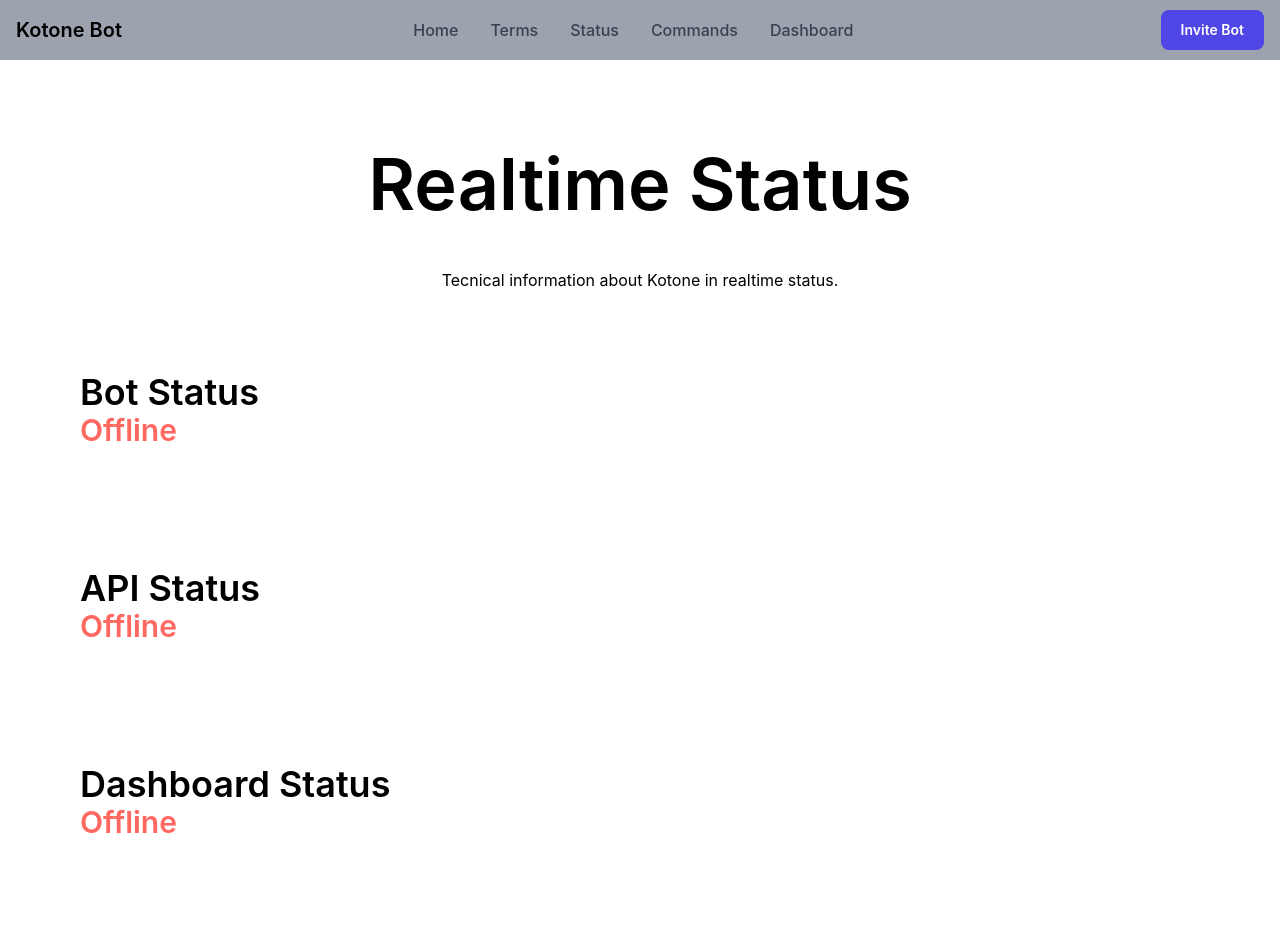
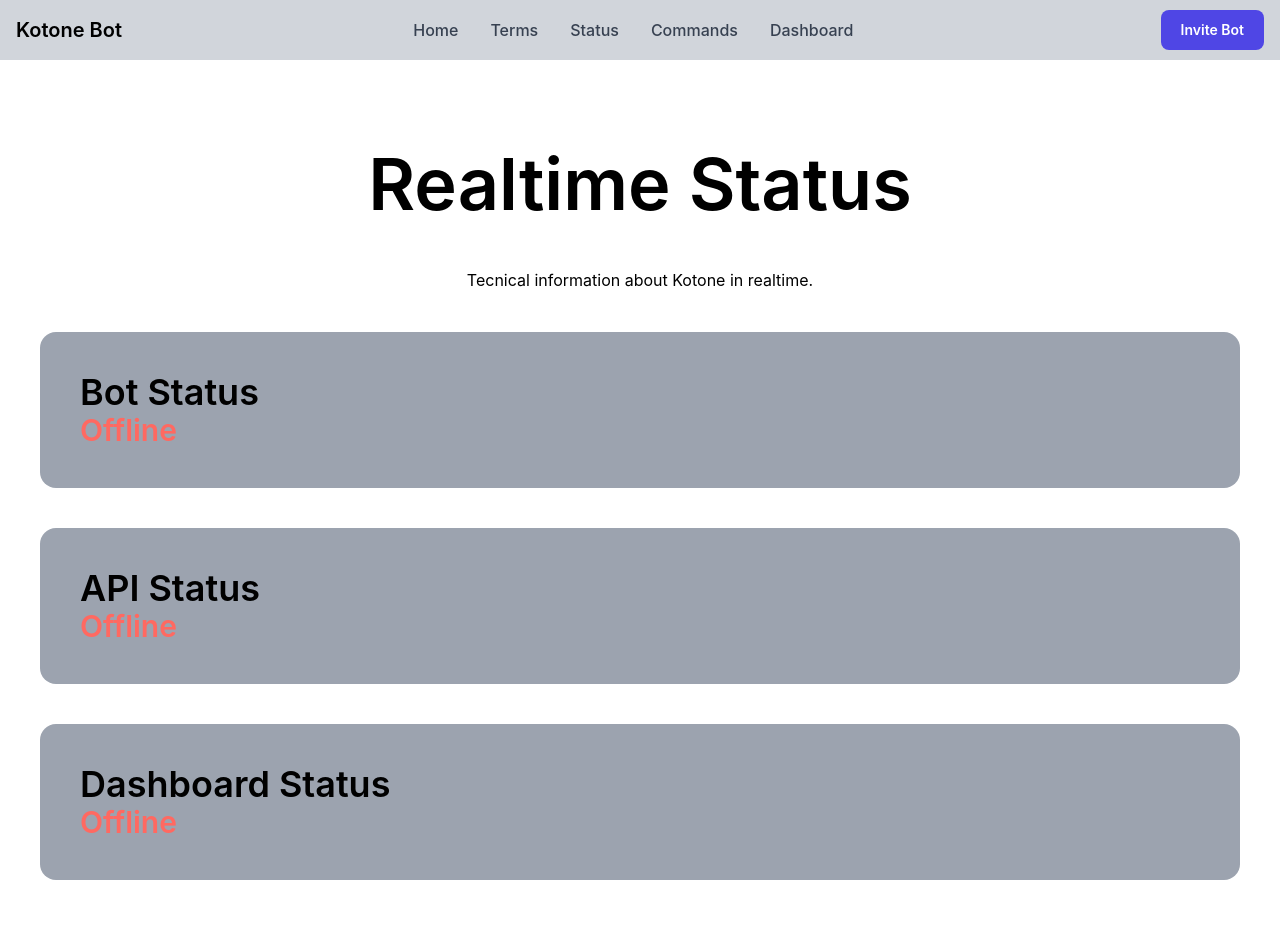
Before and after one commit to Dorikyh/aure-dashboard, a React (Create React App) app: page /status in a window 1280 px wide. Shown: the top 952 px of the page. Built offline with nearby package versions, Linux system fonts and the light colour scheme; no server answers.

Commit message:
Some styles fixed for light theme

```diff
--- a/src/components/CommandCards.js
+++ b/src/components/CommandCards.js
@@ -36,14 +36,14 @@
           placeholder="Search commands"
           value={searchQuery}
           onChange={handleSearchInputChange}
-          className="font-semibold dark:text-black text-white rounded-md p-2 text-center px-12"
+          className="dark:bg-gray-600 font-semibold dark:text-white text-black rounded-md p-2 text-center sm:px-12 px-6"
         />
       </div>
       <div className="grid grid-cols-1 sm:grid-cols-3 gap-2 m-4">
         {filteredCommands.map((command, index) => (
-          <div key={index} className="bg-gray-700 m-4 p-4 rounded-xl">
-            <h3 className="text-white sm:text-2xl font-semibold">/{command.name}</h3>
-            <p className="text-gray-300">{command.description}</p>
+          <div key={index} className="dark:bg-gray-700 sm:m-4 m-2 p-4 rounded-xl bg-gray-400">
+            <h3 className="dark:text-white sm:text-2xl font-semibold text-black">/{command.name}</h3>
+            <p className="dark:text-gray-300 text-gray-100">{command.description}</p>
           </div>
         ))}
       </div>
--- a/src/components/NavBar.js
+++ b/src/components/NavBar.js
@@ -11,7 +11,7 @@
   };
 
   return (
-    <nav className="bg-gray-400 border-gray-200 py-2.5 dark:bg-gray-900">
+    <nav className="bg-gray-300 border-gray-200 py-2.5 dark:bg-gray-900">
       <div className="flex flex-wrap items-center justify-between max-w-screen-xl px-4 mx-auto">
         <a href="#" className="flex items-center">
           <span className="self-center text-xl font-semibold whitespace-nowrap dark:text-white">Kotone Bot</span>
--- a/src/components/Pages/Commands.js
+++ b/src/components/Pages/Commands.js
@@ -6,7 +6,7 @@
   return (
     <div>
       <div className="dark:bg-gray-900 py-12">
-        <h1 className="dark:text-white sm:text-6xl text-5xl font-semibold text-center m-4">Commands Page</h1>
+        <h1 className="dark:text-white sm:text-7xl text-6xl font-semibold text-center m-6">Commands Page</h1>
         <p className="text-center dark:text-white mb-8">Here you can see all the commands available for Kotone Bot.</p>
 
         <CommandCards />
--- a/src/components/Pages/Home.js
+++ b/src/components/Pages/Home.js
@@ -27,7 +27,7 @@
   }, []);
 
   return (
-    <div class="dark:bg-gray-900 text-gray-900">
+    <div class="dark:bg-gray-900 text-gray-900 bg-gray-200">
       <section class="bg-gradient-to-b from-slate-100 to-gray-200 dark:bg-gradient-to-b dark:from-gray-800 dark:to-gray-900 text-white" id="about">
       <div class="mx-auto px-2 py-16 lg:flex lg:h-screen items-center">
         <div class="mx-auto max-w-3xl text-center">
--- a/src/components/Pages/Status.js
+++ b/src/components/Pages/Status.js
@@ -60,19 +60,19 @@
   return (
     <div className="dark:bg-gray-900 py-10">
       <div>
-        <h1 className="text-5xl sm:text-7xl font-semibold text-center dark:text-white p-12">Realtime Status</h1>
-        <p className="text-center dark:text-white mx-8">Tecnical information about Kotone in realtime status.</p>
+        <h1 className="text-6xl sm:text-7xl font-semibold text-center dark:text-white p-12">Realtime Status</h1>
+        <p className="text-center dark:text-white mx-8">Tecnical information about Kotone in realtime.</p>
       </div>
       <main>
-        <div className="dark:bg-gray-800 rounded-2xl m-10 p-10">
+        <div className="dark:bg-gray-800 rounded-2xl m-10 p-10 bg-gray-400">
           <h2 className="dark:text-white text-4xl font-semibold">Bot Status</h2>
           <p className="text-3xl font-semibold" style={{ color: botStatus === "Online" ? "#77DD77" : "#ff6961" }}>{botStatus}</p>
         </div>
-        <div className="dark:bg-gray-800 rounded-2xl m-10 p-10">
+        <div className="dark:bg-gray-800 rounded-2xl m-10 p-10 bg-gray-400">
           <h2 className="dark:text-white text-4xl font-semibold">API Status</h2>
           <p className="text-3xl font-semibold" style={{ color: apiStatus === "Online" ? "#77DD77" : "#ff6961" }}>{apiStatus}</p>
         </div>
-        <div className="dark:bg-gray-800 rounded-2xl m-10 p-10">
+        <div className="dark:bg-gray-800 rounded-2xl m-10 p-10 bg-gray-400">
           <h2 className="dark:text-white text-4xl font-semibold">Dashboard Status</h2>
           <p className="text-3xl font-semibold" style={{ color: dashboardStatus === "Online" ? "#77DD77" : "#ff6961" }}>{dashboardStatus}</p>
         </div>
--- a/src/components/Pages/Terms.js
+++ b/src/components/Pages/Terms.js
@@ -3,7 +3,7 @@
 function Terms() {
     return (
         <div>
-            <div className='dark:bg-gray-900 px-8 py-12 dark:text-gray-400 sm:px-60 sm:py-14'>
+            <div className='dark:bg-gray-900 px-8 py-12 dark:text-gray-400 sm:px-60 sm:py-14 text-gray-900'>
                 <h1 className='text-7xl font-semibold text-center pb-8 dark:text-white'>ToS & Privacy</h1>
                 <p className='text-center dark:text-gray-400 mb-16'>All you need to know about your privacy, and what or not you can do with Kotone.</p>
                 <div className='mb-16'>
```
